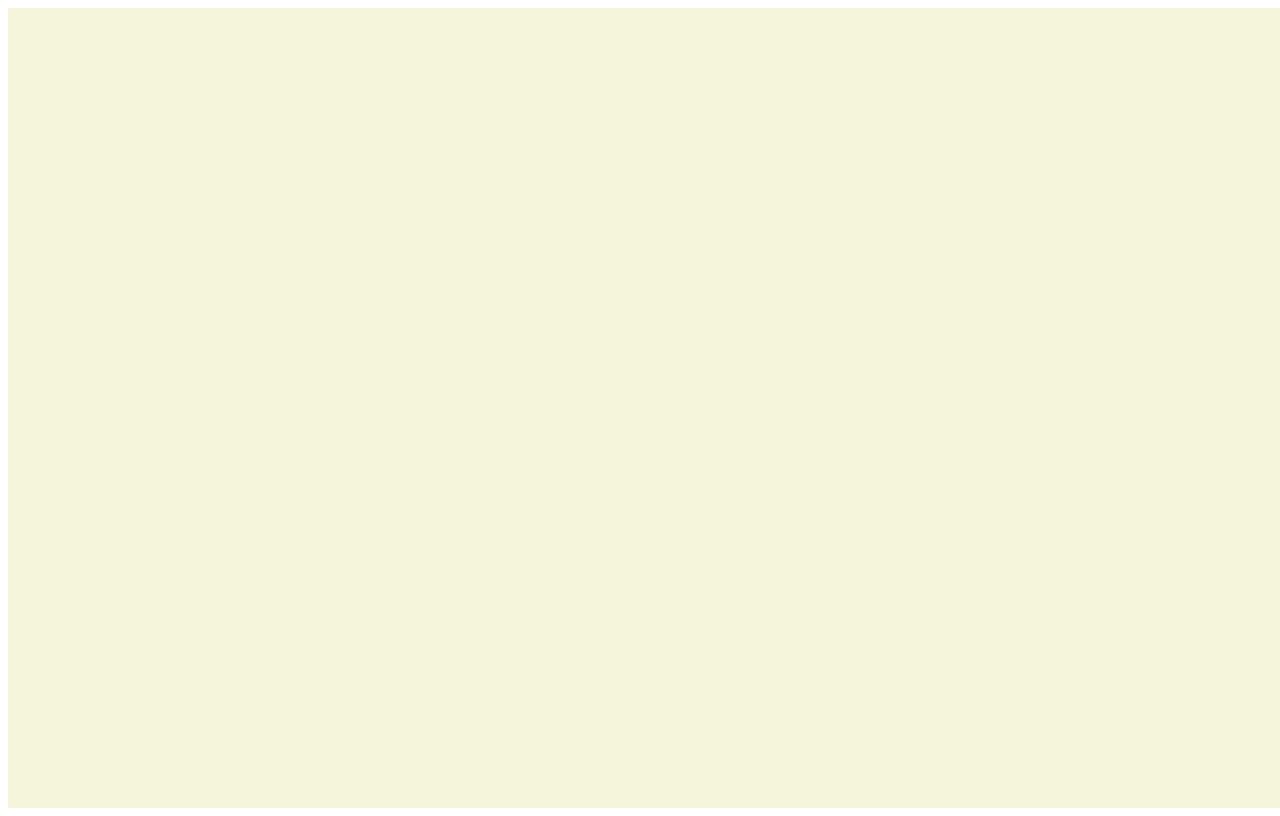
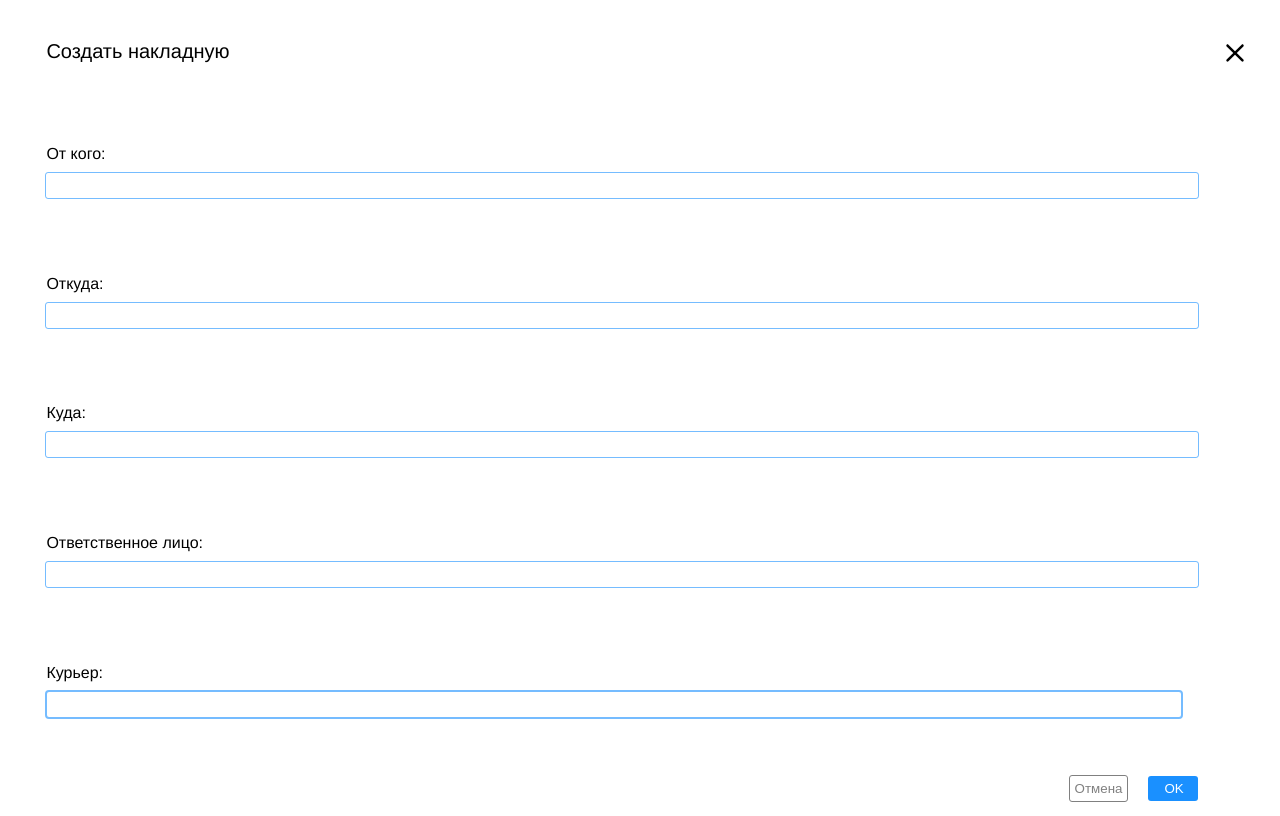
Before and after one commit to ntx03/nuxt3ScanCode, a Nuxt app: page /invoice in a window 1280 px wide. Before the commit this address had no page. Built offline with nearby package versions, Linux system fonts and the light colour scheme.

Commit message:
накладная + автопоиск

```diff
--- a/app.vue
+++ b/app.vue
@@ -5,9 +5,6 @@ if (avtorize.value === true) {
     navigateTo("/");
 }
 
-definePageMeta({
-    //layout: "header",
-});
 //const video = document.querySelector("video");
 // if (video) {
 //     console.log(video);
--- a/assets/_index.scss
+++ b/assets/_index.scss
@@ -1,4 +1,4 @@
-$blue: #1890ff;
+$blue: rgb(26, 144, 255);
 $colorHeader: rgb(0, 21, 41);
 
 $font-stack: Arial;
--- /dev/null
+++ b/components/InputAutocomplit.vue
@@ -0,0 +1,115 @@
+<template>
+    <div class="statictics__find-box-select-container">
+        <input type="text" class="statictics__find-box-select" v-model="idInput" @click="goWatch" @keyup.enter="closeListError" />
+        <div class="statictics__find-box-autocomplit" :class="{ 'statictics__find-box-autocomplit_none': !openList }">
+            <p :key="item" v-for="item in choseID" class="statictics__find-box-autocomplit__title" @click="changeID">
+                {{ item }}
+            </p>
+        </div>
+    </div>
+</template>
+
+<script setup lang="ts">
+const getUsers: string[] = ["Вася Мишин", "Петя Куренков", "Анна Медведева", "Олег Прокопенко", "Михаил Созонов", "Петр Мишин", "Андрей Качур", "Никита Михайлов", "Владимир Мутин"];
+let choseID: string[] = [];
+const idInput = ref("");
+const openList = ref(false);
+// const goWatch = () => {
+//     openList.value = true;
+// };
+const changeID = (e: { target: any }) => {
+    console.log(e.target.textContent);
+    idInput.value = e.target.textContent;
+    openList.value = false;
+};
+const goWatch = (): void => {
+    choseID = getUsers;
+    watch(idInput, () => {
+        openList.value = true;
+        let errorID = new Set();
+
+        if (idInput.value.length < 1) {
+            choseID = getUsers;
+        } else {
+            for (let i = 0; i < getUsers.length; i++) {
+                const id = getUsers[i].split(" ");
+                console.log(id.join("").toLowerCase());
+                console.log(idInput.value.toLowerCase());
+                if (id.join("").toLowerCase().includes(idInput.value.toLowerCase()) == true) {
+                    errorID.add(getUsers[i]);
+                    // alert(getUsers[i]);
+                    // const getFindID = id.slice(0, String(idInput.value).length);
+
+                    // for (let y = 0; y < String(idInput.value).length; y++) {
+                    //     if (getFindID.join("") === String(idInput.value)) {
+                    //
+                    //     }
+                    // }
+                }
+                let result: string[] = [];
+                errorID.forEach((i) => {
+                    result.push(i);
+                });
+                choseID = result;
+                // if (String(idInput.value).length > 0 && String(choseID).length < 1) {
+                //     this.isShowMessage = false;
+                // } else this.isShowMessage = true;
+
+                // if (idInput.value == this.error) {
+                //     this.isShowMessage = true;
+                // }
+                // if (String(choseID).split(",").length < 2) {
+                //     openList.value = false;
+                // }
+            }
+        }
+    });
+};
+</script>
+
+<style lang="scss">
+.statictics__find-box-select-container {
+    display: flex;
+    flex-direction: column;
+    position: relative;
+    width: 98%;
+    margin: 0 0 0 1px;
+    // border: 1px solid red;
+}
+.statictics__find-box-select {
+    border: none;
+    border-radius: 2px;
+    width: 100%;
+    //  margin: 3%;
+    height: 25px;
+    outline: none;
+    padding: 0 0 0 5px;
+    outline: 2px solid rgba(26, 144, 255, 0.6);
+    &:hover {
+        outline: 2px solid rgba(26, 144, 255, 1);
+    }
+}
+.statictics__find-box-autocomplit {
+    position: absolute;
+    background-color: aliceblue;
+    width: 100%;
+    max-height: 150px;
+    overflow: auto;
+    top: 28px;
+    box-shadow: 0px 0px 5px gray;
+    left: 0px;
+    text-align: start;
+    &_none {
+        display: none;
+    }
+    &__title {
+        padding: 0;
+        margin: 2px 0 2px 5px;
+        padding: 2px 0 2px 5px;
+        &:hover {
+            background-color: lightblue;
+            cursor: pointer;
+        }
+    }
+}
+</style>
--- a/components/Navigate.vue
+++ b/components/Navigate.vue
@@ -41,11 +41,11 @@ function closeNavigate() {
     width: 40px;
     height: 50px;
     margin: 25px 3% 20px 5%;
-    border: 1px red solid;
 }
 .navigation__link {
     color: white;
     margin: 0 10% 0 auto;
-    //border: 1px red solid;
+    text-decoration: none;
+    font-size: 18px;
 }
 </style>
--- /dev/null
+++ b/pages/invoice.vue
@@ -0,0 +1,137 @@
+<template>
+    <section class="invoice">
+        <div class="invoice__title-container">
+            <h2 class="invoice__title">Создать накладную</h2>
+            <button class="invoice__button"><img src="../assets/cross_black.svg" class="invoice__icon-close" /></button>
+        </div>
+        <div class="invoice__input-container">
+            <!-- <p class="invoice__ttile">От кого:</p> -->
+            <label class="invoice__input-lable" for="name">От кого:</label>
+            <input type="text" name="name" class="invoice__input" />
+        </div>
+        <div class="invoice__input-container">
+            <!-- <p class="invoice__ttile">От кого:</p> -->
+            <label class="invoice__input-lable" for="name">Откуда:</label>
+            <input type="text" name="name" class="invoice__input" />
+        </div>
+        <div class="invoice__input-container">
+            <!-- <p class="invoice__ttile">От кого:</p> -->
+            <label class="invoice__input-lable" for="name">Куда:</label>
+            <input type="text" name="name" class="invoice__input" />
+        </div>
+        <div class="invoice__input-container">
+            <!-- <p class="invoice__ttile">От кого:</p> -->
+            <label class="invoice__input-lable" for="name">Ответственное лицо:</label>
+            <input type="text" name="name" class="invoice__input" />
+        </div>
+        <div class="invoice__input-container">
+            <!-- <p class="invoice__ttile">От кого:</p> -->
+            <label class="invoice__input-lable">Курьер:</label>
+            <!-- <input type="text" name="name" class="invoice__input" /> -->
+            <input-autocomplit />
+        </div>
+        <div class="invoice__button-container">
+            <button class="invoice__button cancel">Отмена</button>
+            <button class="invoice__button ok">ОK</button>
+        </div>
+    </section>
+</template>
+
+<script lang="ts" setup></script>
+
+<style lang="scss" scoped>
+.invoice {
+    width: 100vw;
+    height: 100vh;
+    display: flex;
+    flex-direction: column;
+    background-color: white;
+}
+.invoice__title-container {
+    display: flex;
+    margin: 30px 3% 3% 3%;
+    justify-content: space-between;
+}
+
+.invoice__title {
+    font-size: 20px;
+    line-height: 27px;
+    font-weight: 400;
+    padding: 0;
+    margin: 0;
+}
+.invoice__input-lable {
+    font-size: 16px;
+}
+.invoice__button {
+    background-color: inherit;
+    width: max-content;
+    height: max-content;
+    display: flex;
+    padding: 0;
+    margin: auto 0 auto 0;
+    border: none;
+    &:hover {
+        cursor: pointer;
+    }
+}
+.invoice__icon-close {
+    display: flex;
+    // border: yellow 1px solid;
+    width: 20px;
+    height: 20px;
+    padding: 0;
+}
+.invoice__input-container {
+    display: flex;
+    flex-direction: column;
+    width: 90%;
+    margin: 3%;
+    gap: 10px;
+}
+.invoice__input {
+    outline: 1px solid rgba(26, 144, 255, 0.6);
+    //border: $blue 1px solid;
+    border: none;
+    border-radius: 2px;
+    padding: 0 5px 0 5px;
+    transition: 0.1s;
+    height: 25px;
+    &:hover {
+        outline: 2px solid rgba(26, 144, 255, 1);
+    }
+}
+.invoice__button-container {
+    display: flex;
+    gap: 20px;
+    margin: 20px 7% 0 auto;
+}
+.invoice__button {
+    padding: 5px;
+    border-radius: 3px;
+    &:hover {
+        cursor: pointer;
+    }
+}
+.cancel {
+    border: 1px solid grey;
+    transition: 0.2s;
+    color: gray;
+    &:hover {
+        color: rgba(26, 144, 255, 1);
+        border: 1px solid rgba(26, 144, 255, 1);
+    }
+}
+
+.ok {
+    border: none;
+    color: white;
+    background-color: $blue;
+    transition: 0.2s;
+    width: 50px;
+    padding: 5px 5px 5px 16px;
+    &:hover {
+        opacity: 0.8;
+    }
+}
+</style>
--- a/pages/login.vue
+++ b/pages/login.vue
@@ -14,13 +14,6 @@ watchEffect(() => {
     if (login.value.match(re) && password.value.length > 5) {
         disabledButton.value = false;
     } else disabledButton.value = true;
-});
-computed(() => {
-    console.log(login.value);
-});
-
-definePageMeta({
-    // middleware: ["auth"],
 });
 </script>
 
```
Also changed, not shown: assets/cross_black.svg (added).
